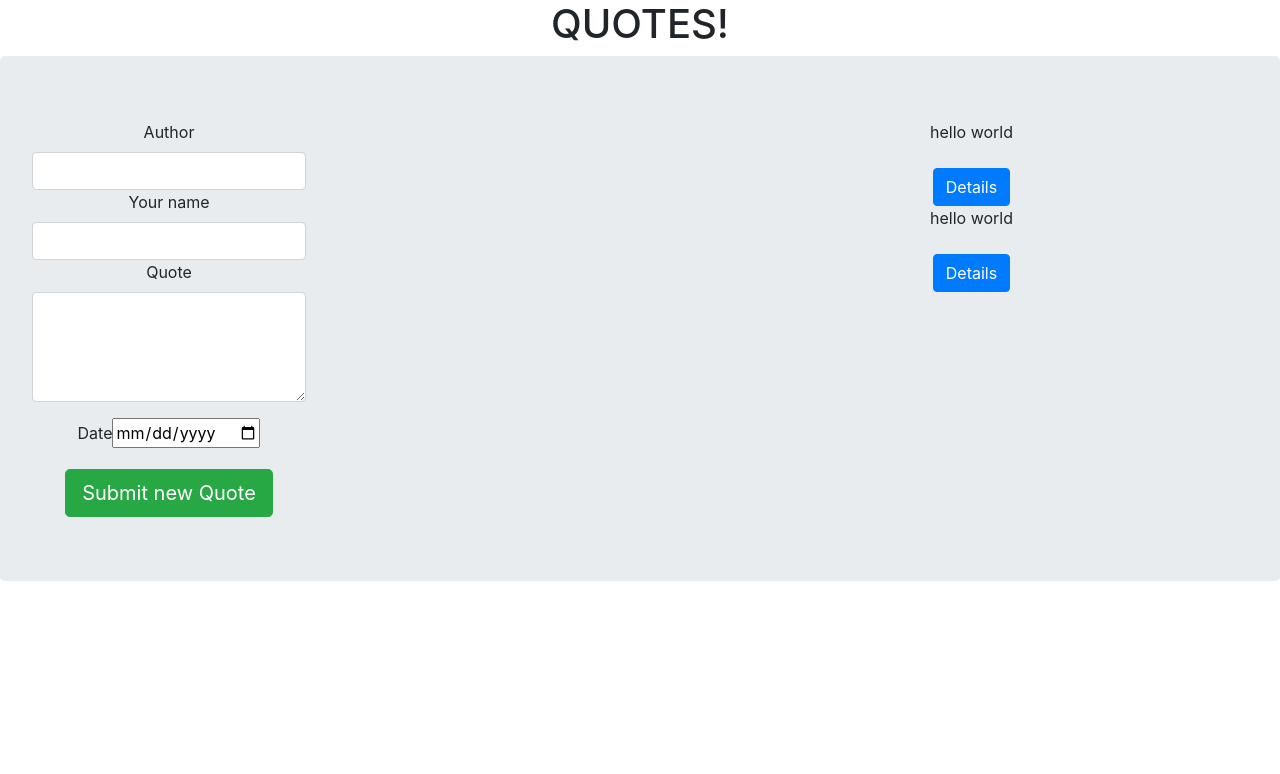
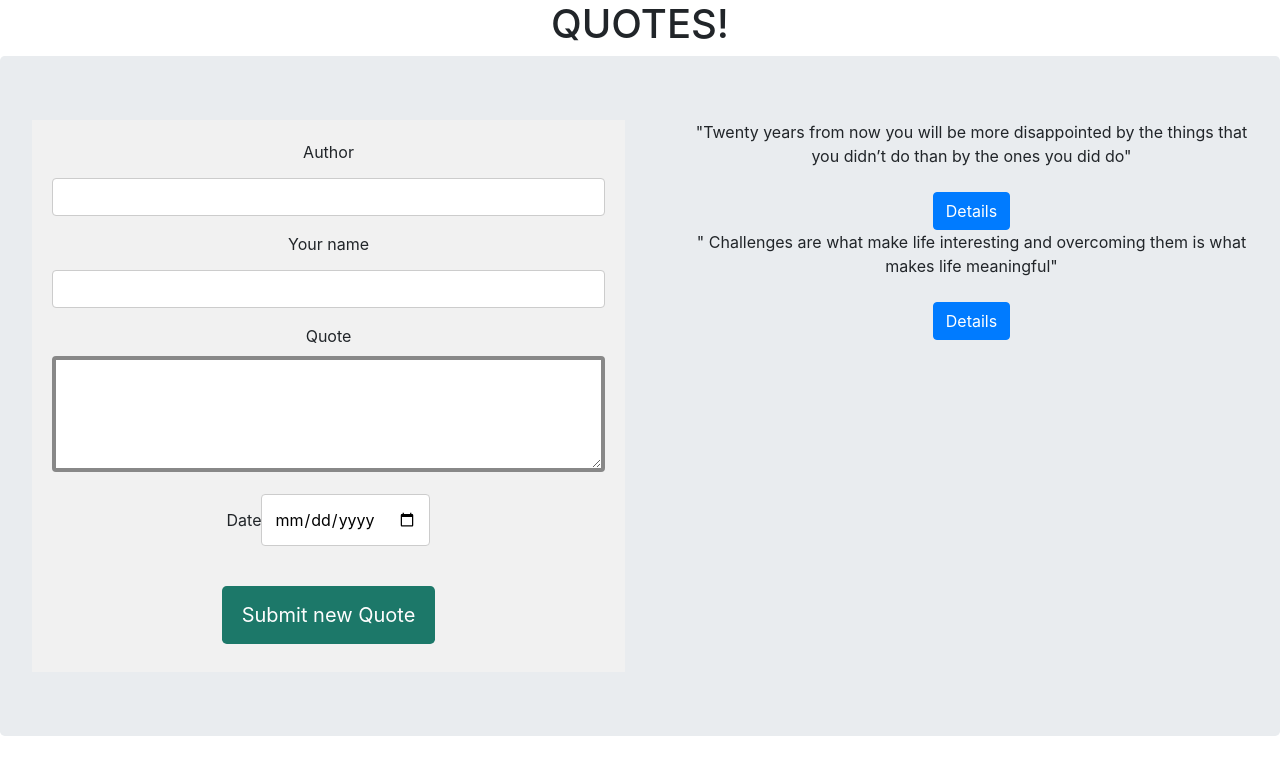
Before and after one commit to wanjiiru/Quotes, an Angular app: page / in a window 1280 px wide. Shown: the top 774 px of the page. Built offline with nearby package versions, Linux system fonts and the light colour scheme.

Commit message:
add form styles

```diff
--- a/src/app/quote-details/quote-details.component.html
+++ b/src/app/quote-details/quote-details.component.html
@@ -1,5 +1,5 @@
-<p>Author : {{quote.author}}</p>
-<p>submitted by {{quote.publisher}}</p>
-<p> submitted by {{quote.publisher}} {{quote.date |date}} ago</p>
-
-<button class="btn btn-danger" (click) = 'quoteComplete(true)'> Delete </button>
+<div class="jumbotron">
+        <p>Author : {{quote.author}}</p>
+        <p> submitted by {{quote.publisher}} {{quote.date |date}} ago</p>
+        <button class="btn btn-danger" (click) = 'quoteComplete(true)'> Delete </button>
+</div>
--- a/src/app/quote-form/quote-form.component.css
+++ b/src/app/quote-form/quote-form.component.css
@@ -0,0 +1,44 @@
+textarea {
+    border: 4px solid #888;
+  }
+
+
+
+  input {
+    /* width: 100%; */
+    padding: 12px;
+    border: 1px solid #ccc;
+    border-radius: 4px;
+    box-sizing: border-box;
+    margin-top: 6px;
+    margin-bottom: 16px;
+}
+
+
+input[type=submit] {
+    background-color: #056b5b;
+    color: white;
+    text-align: center;
+    /* width: 50%; */
+}
+
+
+button {
+    background-color: #056b5b;
+    color: white;
+    padding: 14px 20px;
+    margin: 8px 0;
+    border: none;
+    cursor: pointer;
+    /* width: 100%; */
+    opacity: 0.9;
+}
+
+
+
+form {
+    background-color: #f1f1f1;
+    padding: 20px;
+    width: 100vh;
+    /* height: 100%; */
+}
--- a/src/app/quote-form/quote-form.component.html
+++ b/src/app/quote-form/quote-form.component.html
@@ -1,6 +1,6 @@
 <div class="container">
     <div class="row">
-            <form  (ngSubmit)='submitQuote()'#quoteForm = 'ngForm'>
+            <form (ngSubmit)='submitQuote() '#quoteForm = 'ngForm'>
 
                 <label for="name">Author</label>
                 <input type="text" required class="form-control" id="author" [(ngModel)]='newQuote.author' name="author">
--- a/src/app/quote/quote.component.html
+++ b/src/app/quote/quote.component.html
@@ -6,13 +6,13 @@
   <div class="jumbotron">
     <div class="row">
       <div class="col-md-6">
-          <app-quote-form (addQuote)="addnewQuote($event)"></app-quote-form>
+          <app-quote-form (addQuote)="addNewQuote($event)"></app-quote-form>
       </div>
 
   <div class="col-md-6">
       <ul>
           <div *ngFor = 'let quote of quotes; let i = index' style="list-style: none">
-            <li>{{quote.quoteDesc}}</li>
+            <li>"{{quote.quoteDesc}}"</li>
             <br>
             <button class="btn btn-primary" (click)='toogleDetails(i)'>Details</button>
           <app-quote-details *ngIf="quote.showDetails" [quote]='quote' (isComplete)= 'completeQuote($event,i)'></app-quote-details>
--- a/src/app/quote/quote.component.ts
+++ b/src/app/quote/quote.component.ts
@@ -10,8 +10,9 @@ import {Quote} from '../quote'
 export class QuoteComponent implements OnInit {
   title = "QUOTES!"
   quotes =[
-    new Quote(1, 'Mandera','Liz','hello world',new Date(2018,5,25,) ),
-    new Quote(1, 'Mandera','Liz','hello world',new Date(2018,5,25,) )
+    new Quote(1, 'Mandera','Liz','Twenty years from now you will be more disappointed by the things that you didn’t do than by the ones you did do'
+    ,new Date(2018,5,25,) ),
+    new Quote(1, 'Mandera','Liz','  Challenges are what make life interesting and overcoming them is what makes life meaningful',new Date(2018,5,25,) )
 
   ]
 
@@ -24,10 +25,6 @@ addNewQuote(quote){
   this.quotes.push(quote)
 }
 
-
-
-
-
   completeQuote(isComplete,index){
     if(isComplete){
       let toComplete = confirm('Are you sure you want to delete?')
@@ -36,9 +33,6 @@ addNewQuote(quote){
       }
     }
   }
-
-
-
 
 
 
```
Also changed, not shown: src/styles.css (line endings or trailing spaces).
